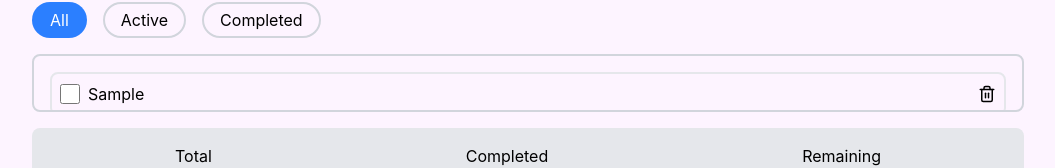
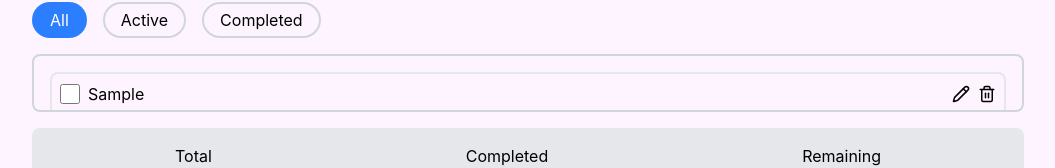
Before and after one commit to T-Harsha-Vardhan/todo-pro, a React (Vite) app: page / in a window 1280 px wide. Both pictures are taken after typing "Sample" into the empty fields and a click on the button "Add". Shown: the part 294-462 px from the top of the page, without its empty margins (112-1167 px from the left). Built offline with nearby package versions, Linux system fonts and the light colour scheme.

Commit message:
feat(todo): implement inline todo editing with keyboard shortcuts

```diff
--- a/src/App.jsx
+++ b/src/App.jsx
@@ -24,6 +24,18 @@ const App = () => {
     };
 
     setTodos((prev) => [...prev, newTodo]);
+  };
+
+  const handleUpdateTodo = (id, value) => {
+    const trimmed = value.trim();
+
+    if (!trimmed) return;
+
+    setTodos((prevTodos) =>
+      prevTodos.map((todo) =>
+        todo.id === id ? { ...todo, title: value } : todo,
+      ),
+    );
   };
 
   const handleToggleTodo = (id) => {
@@ -100,6 +112,7 @@ const App = () => {
       <FilterTabs filter={filter} onFilterChange={handleFilterChange} />
       <TodoList
         todos={filteredTodos}
+        onUpdate={handleUpdateTodo}
         onToggle={handleToggleTodo}
         onDelete={handleDeleteTodo}
       />
--- a/src/components/TodoItem/TodoItem.jsx
+++ b/src/components/TodoItem/TodoItem.jsx
@@ -1,8 +1,50 @@
-import { Trash } from "lucide-react";
+import { Check, PencilIcon, Trash, X } from "lucide-react";
+import { useState } from "react";
 
-const TodoItem = ({ todo, onToggle, onDelete }) => {
+const TodoItem = ({ todo, onUpdate, onToggle, onDelete }) => {
+  let [isEditing, setIsEditing] = useState(false);
+  let [editValue, setEditValue] = useState(todo.title);
+
+  const handleStartEditing = () => {
+    setEditValue(todo.title);
+    setIsEditing(true);
+  };
+
+  const handleChangeEditValue = (e) => {
+    setEditValue(e.target.value);
+  };
+
+  const handleCancel = () => {
+    setEditValue(todo.title);
+    setIsEditing(false);
+  };
+
+  const handleSave = () => {
+    const trimmed = editValue.trim();
+
+    if (!trimmed) {
+      handleCancel();
+      return;
+    }
+
+    onUpdate(todo.id, trimmed);
+
+    setIsEditing(false);
+  };
+
+  const handleKeyDown = (e) => {
+    if (e.key === "Enter") {
+      handleSave();
+      return;
+    }
+
+    if (e.key === "Escape") {
+      handleCancel();
+    }
+  };
+
   return (
-    <li className="border-2 border-gray-200 p-2 rounded-lg flex items-center">
+    <li className="border-2 border-gray-200 p-2 rounded-lg flex gap-4 items-center">
       <div className="flex-1 flex items-center gap-2">
         <input
           type="checkbox"
@@ -12,15 +54,53 @@ const TodoItem = ({ todo, onToggle, onDelete }) => {
           checked={todo.completed}
           onChange={() => onToggle(todo.id)}
         />
+        {!isEditing ? (
           <span
-          className={`transition-all ${
+            className={`flex-1 transition-all ${
               todo.completed ? "line-through opacity-60 text-gray-500" : ""
             }`}
           >
             {todo.title}
           </span>
+        ) : (
+          <input
+            aria-label="Edit todo"
+            type="text"
+            value={editValue}
+            onChange={handleChangeEditValue}
+            onKeyDown={handleKeyDown}
+            className="flex-1"
+          />
+        )}
       </div>
 
+      <div className="flex gap-2">
+        {isEditing ? (
+          <>
+            <button
+              onClick={handleSave}
+              className="cursor-pointer"
+              aria-label="Save Todo"
+            >
+              <Check size={18} />
+            </button>
+            <button
+              onClick={handleCancel}
+              className="cursor-pointer"
+              aria-label="Cancel Todo"
+            >
+              <X size={18} />
+            </button>
+          </>
+        ) : (
+          <button
+            onClick={handleStartEditing}
+            className="cursor-pointer"
+            aria-label="Update Todo"
+          >
+            <PencilIcon size={18} />
+          </button>
+        )}
         <button
           onClick={() => onDelete(todo.id)}
           className="cursor-pointer"
@@ -28,6 +108,7 @@ const TodoItem = ({ todo, onToggle, onDelete }) => {
         >
           <Trash size={18} />
         </button>
+      </div>
     </li>
   );
 };
--- a/src/components/TodoList/TodoList.jsx
+++ b/src/components/TodoList/TodoList.jsx
@@ -1,7 +1,7 @@
 import EmptyState from "../EmptyState/EmptyState";
 import TodoItem from "../TodoItem/TodoItem";
 
-const TodoList = ({ todos, onToggle, onDelete }) => {
+const TodoList = ({ todos, onUpdate, onToggle, onDelete }) => {
   return (
     <ul
       id="todo-list"
@@ -12,6 +12,7 @@ const TodoList = ({ todos, onToggle, onDelete }) => {
           <TodoItem
             key={todo.id}
             todo={todo}
+            onUpdate={onUpdate}
             onToggle={onToggle}
             onDelete={onDelete}
           />
```
Lines whose indentation alone changed are shown as unchanged.
